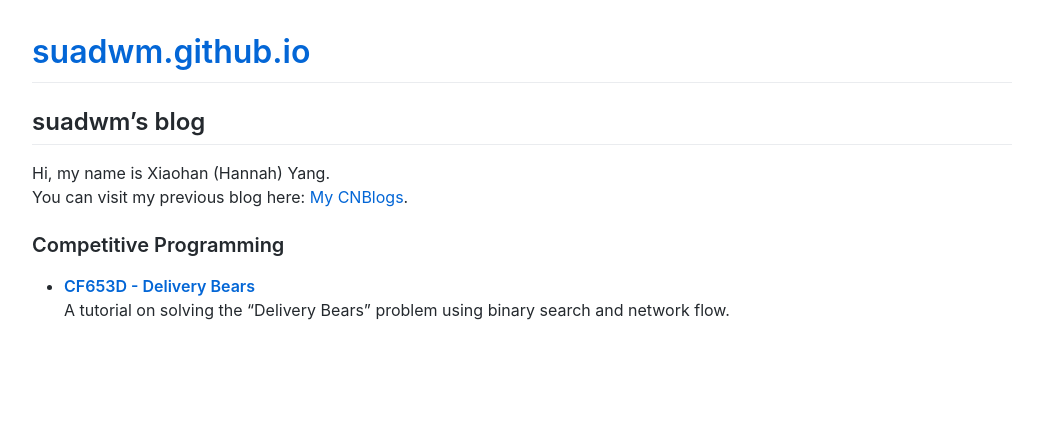
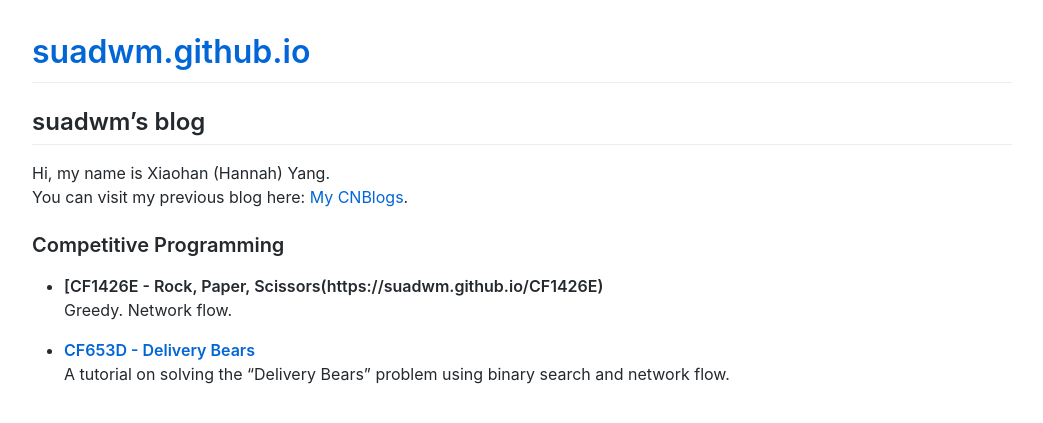
Before and after one commit to suadwm/suadwm.github.io, a Jekyll site: the page built from index.md, in a window 1280 px wide. Shown: the top 423 px of the page, without its empty margins (118-1161 px from the left). Built offline with Jekyll 4.4.1, drawn with Linux system fonts in a browser that asks for light colours; our own code applies the rules of GitHub Pages for plain Markdown files; comment, search, counter and statistics services are not loaded.

Commit message:
Update index.md

```diff
--- a/index.md
+++ b/index.md
@@ -5,5 +5,8 @@ You can visit my previous blog here: [My CNBlogs](https://www.cnblogs.com/suadwm
 
 ### Competitive Programming
 
+- **[CF1426E - Rock, Paper, Scissors(https://suadwm.github.io/CF1426E)**
+  Greedy. Network flow.
+
 - **[CF653D - Delivery Bears](https://suadwm.github.io/CF653D%20Delivery%20Bears%20Tutorial)**
   A tutorial on solving the "Delivery Bears" problem using binary search and network flow.
```
